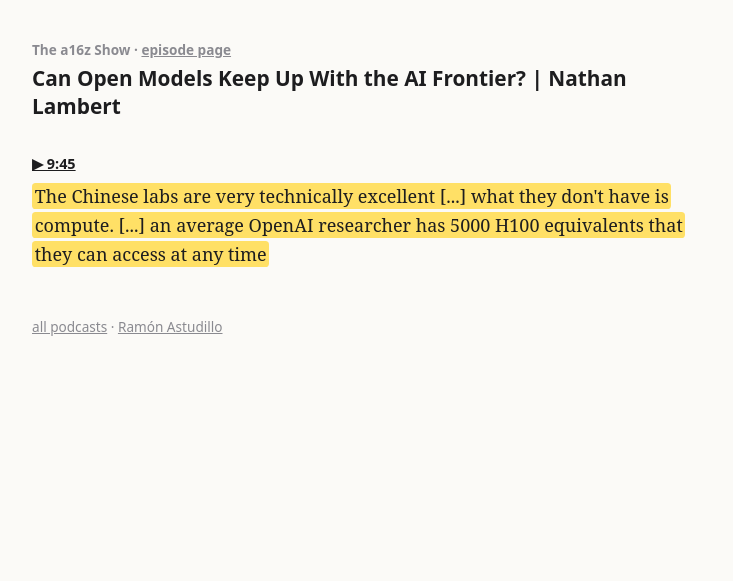
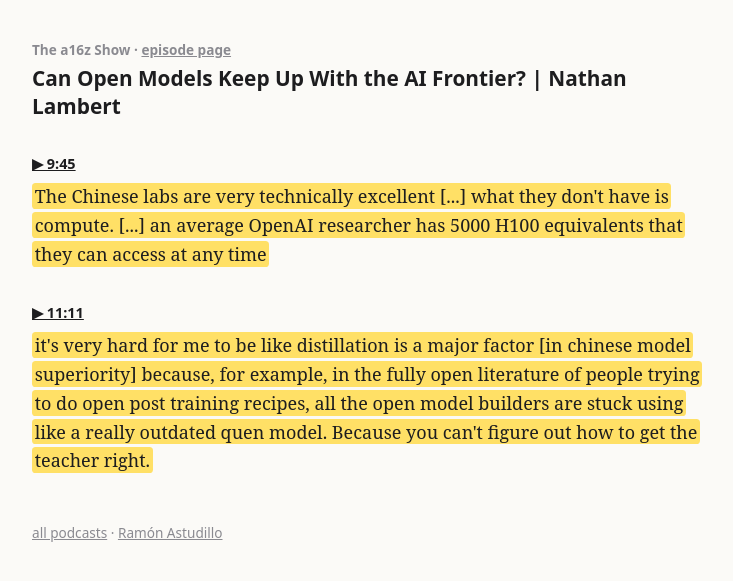
Before and after one commit to ramon-astudillo/ramon-astudillo.github.io, a Jekyll site: the page built from notes/audio/can-open-models-keep-up-with-the-ai-frontier-nathan-lambert.md, in a window 1280 px wide. Shown: the top 581 px of the page, without its empty margins (272-1005 px from the left). Built offline with Jekyll 4.4.1, drawn with Linux system fonts in a browser that asks for light colours.

Commit message:
notes/audio: add Can Open Models Keep Up With the AI Frontier? | Nathan Lambert @ 11:11

```diff
--- a/_data/podcasts/can-open-models-keep-up-with-the-ai-frontier-nathan-lambert.yml
+++ b/_data/podcasts/can-open-models-keep-up-with-the-ai-frontier-nathan-lambert.yml
@@ -14,3 +14,17 @@
   quote: The Chinese labs are very technically excellent [...] what they don't have is compute. [...]
     an average OpenAI researcher has 5000 H100 equivalents that they can access at any time
   after: ''
+- t: 671
+  start: 671.4
+  end: 686.7
+  time: '11:11'
+  title: Can Open Models Keep Up With the AI Frontier? | Nathan Lambert
+  note: ''
+  before: post training, which is you get the completions and the score goes up to what is going on in
+    reasoning today. And based on the public literature,
+  quote: it's very hard for me to be like distillation is a major factor [in chinese model superiority]
+    because, for example, in the fully open literature of people trying to do open post training recipes,
+    all the open model builders are stuck using like a really outdated quen model. Because you can't figure
+    out how to get the teacher right.
+  after: My hypothesis is that there's some like mid-training and something in the common pre-training
+    data that's open that makes it hard to do this thing, which is get
```
Also changed, not shown: notes/audio/can-open-models-keep-up-with-the-ai-frontier-nathan-lambert/671.md (added, +7 -0 lines), notes/audio/can-open-models-keep-up-with-the-ai-frontier-nathan-lambert/671.png (added).
